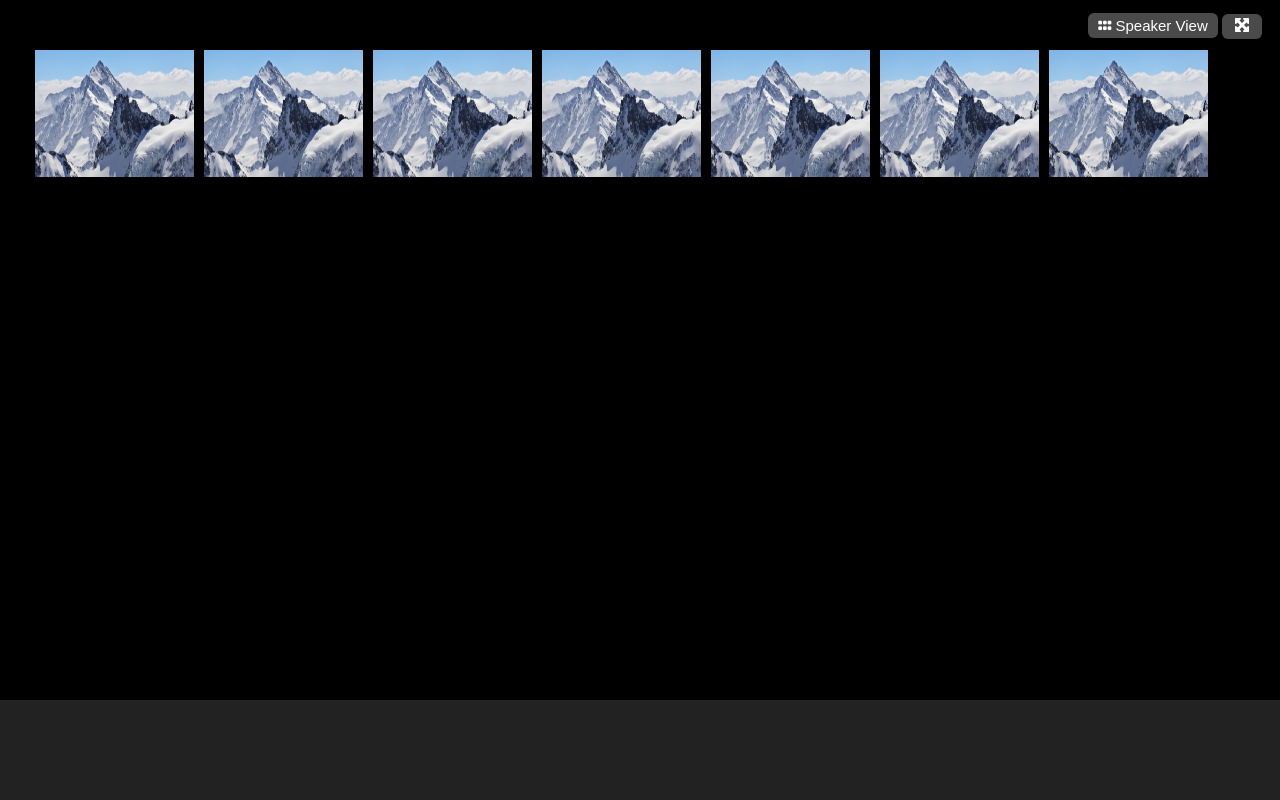
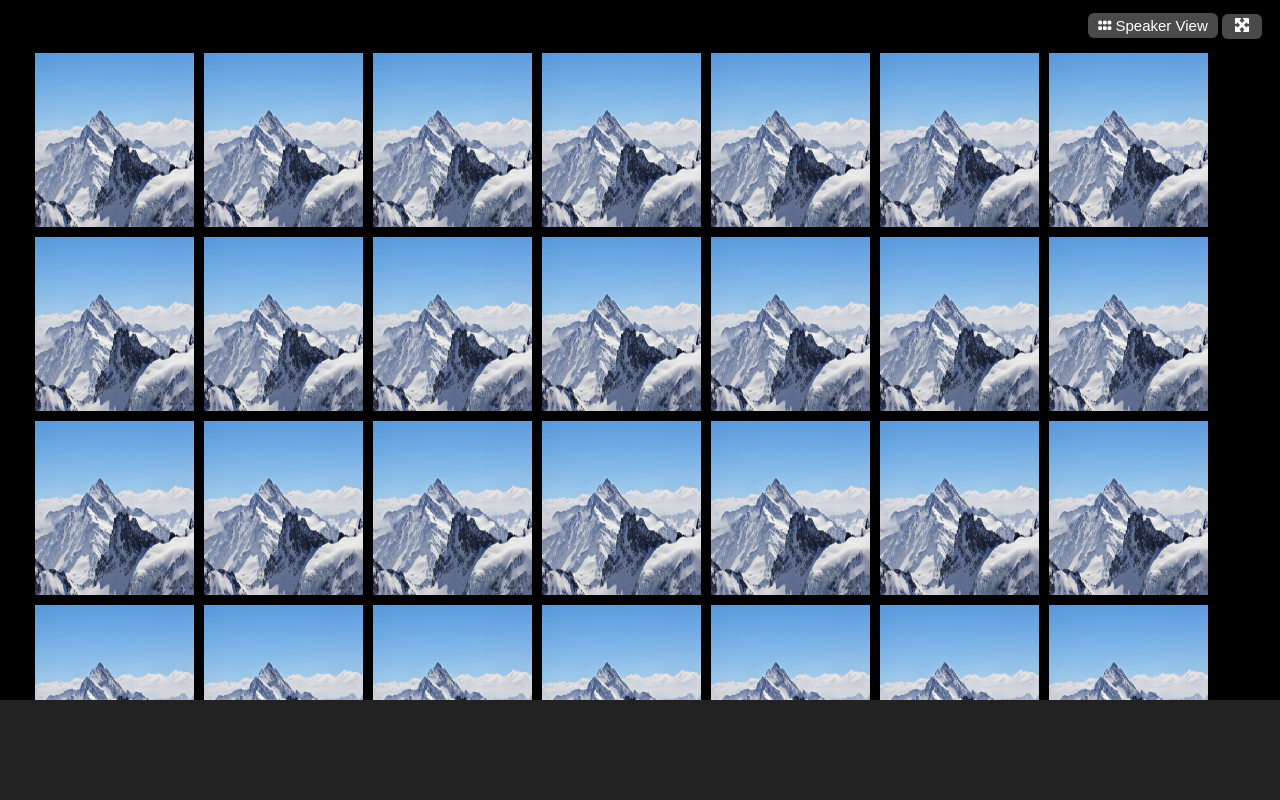
Before and after one commit to FedericaCampo97/html-css-zoom, a plain HTML site: page index.html in a window 1280 px wide. Drawn offline with Linux system fonts and the light colour scheme.

Commit message:
Add img repair header

```diff
--- a/index.html
+++ b/index.html
@@ -18,7 +18,61 @@
     </header>
 
     <main>
-        <div>
+        <div class="blockimg">
+            <div>
+                <img src="./mountain.jpg" alt="">
+                <img src="./mountain.jpg" alt="">
+                <img src="./mountain.jpg" alt="">
+                <img src="./mountain.jpg" alt="">
+                <img src="./mountain.jpg" alt="">
+                <img src="./mountain.jpg" alt="">
+                <img src="./mountain.jpg" alt="">
+            </div>
+            <div>
+                <img src="./mountain.jpg" alt="">
+                <img src="./mountain.jpg" alt="">
+                <img src="./mountain.jpg" alt="">
+                <img src="./mountain.jpg" alt="">
+                <img src="./mountain.jpg" alt="">
+                <img src="./mountain.jpg" alt="">
+                <img src="./mountain.jpg" alt="">
+            </div>
+            <div>
+                <img src="./mountain.jpg" alt="">
+                <img src="./mountain.jpg" alt="">
+                <img src="./mountain.jpg" alt="">
+                <img src="./mountain.jpg" alt="">
+                <img src="./mountain.jpg" alt="">
+                <img src="./mountain.jpg" alt="">
+                <img src="./mountain.jpg" alt="">
+            </div>
+            <div>
+                <img src="./mountain.jpg" alt="">
+                <img src="./mountain.jpg" alt="">
+                <img src="./mountain.jpg" alt="">
+                <img src="./mountain.jpg" alt="">
+                <img src="./mountain.jpg" alt="">
+                <img src="./mountain.jpg" alt="">
+                <img src="./mountain.jpg" alt="">
+            </div>
+            <div>
+                <img src="./mountain.jpg" alt="">
+                <img src="./mountain.jpg" alt="">
+                <img src="./mountain.jpg" alt="">
+                <img src="./mountain.jpg" alt="">
+                <img src="./mountain.jpg" alt="">
+                <img src="./mountain.jpg" alt="">
+                <img src="./mountain.jpg" alt="">
+            </div>
+            <div>
+                <img src="./mountain.jpg" alt="">
+                <img src="./mountain.jpg" alt="">
+                <img src="./mountain.jpg" alt="">
+                <img src="./mountain.jpg" alt="">
+                <img src="./mountain.jpg" alt="">
+                <img src="./mountain.jpg" alt="">
+                <img src="./mountain.jpg" alt="">
+            </div>
             <div>
                 <img src="./mountain.jpg" alt="">
                 <img src="./mountain.jpg" alt="">
--- a/style.css
+++ b/style.css
@@ -8,6 +8,10 @@ body{
     width: 100%;
     height: 100vh;
     background-color: black;
+}
+header{
+    position: relative;
+    height: 50px;
 }
 #firstblock{
     background-color: black;
@@ -44,6 +48,10 @@ main{
     width: 95%;
     margin: auto;
 }
+.blockimg{
+    overflow: auto;
+    height: calc(100vh - 50px - 100px);
+}
 img{
     width: calc(95% / 7);
     height: 180px;
```
